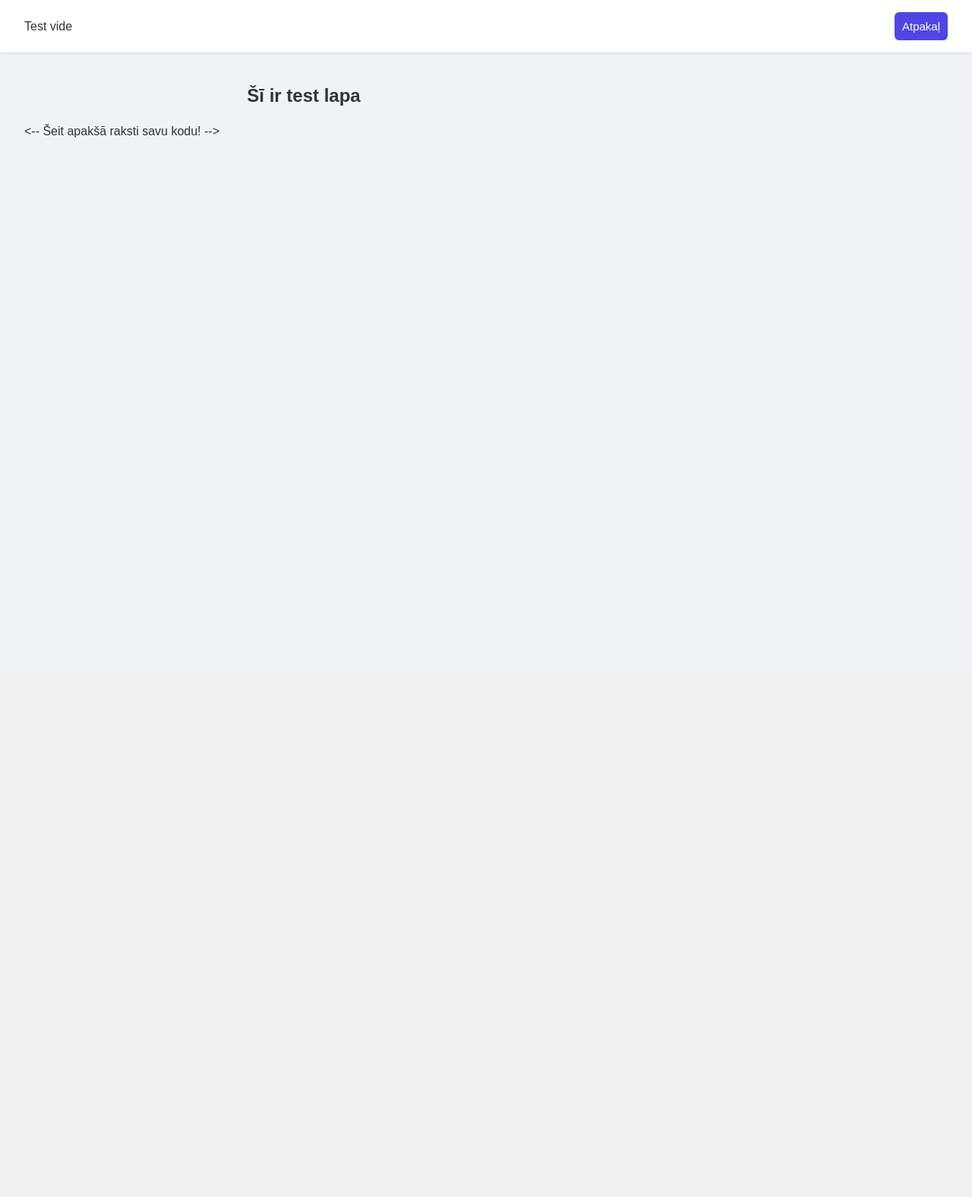
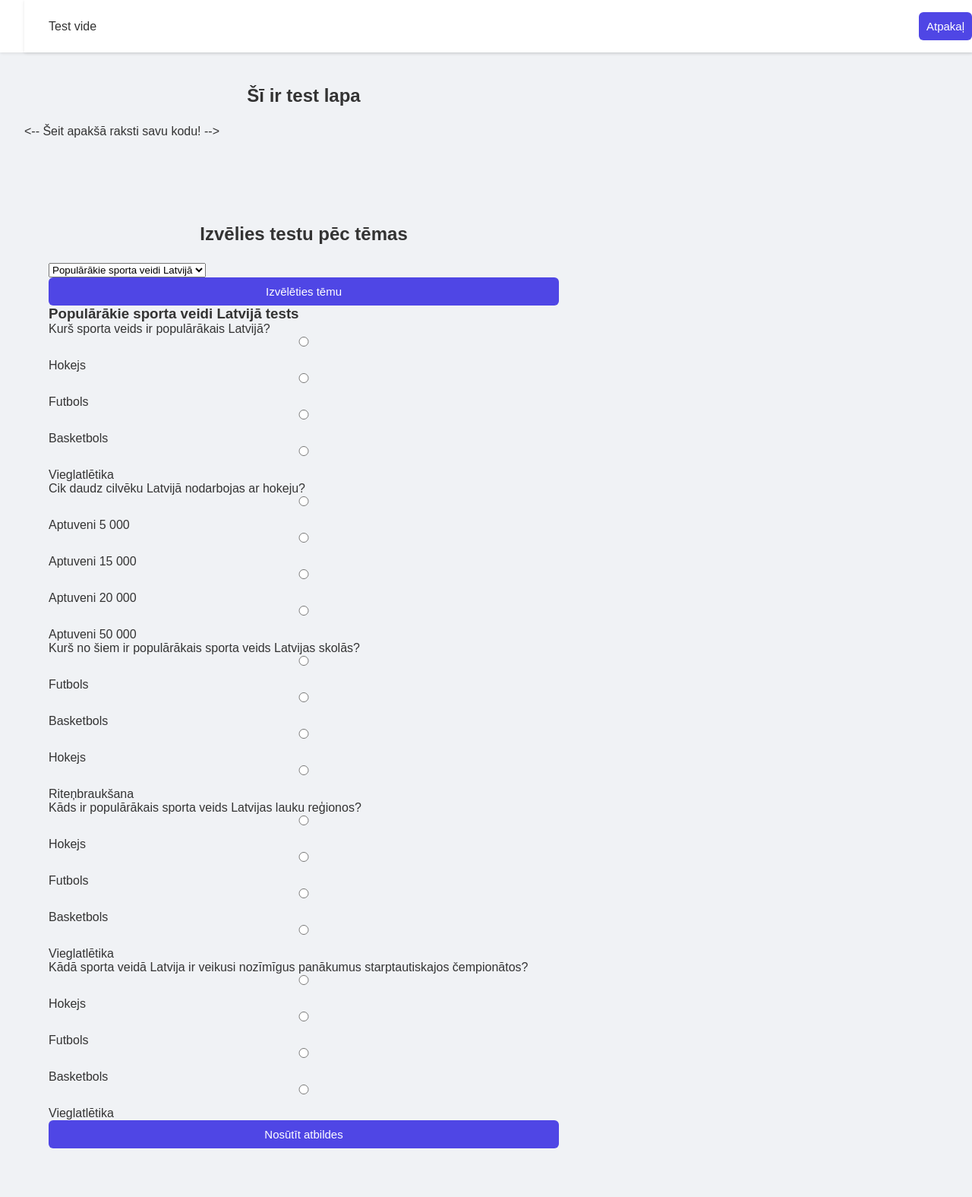
Before and after one commit to LiepinsDiepins/quiz-system, a PHP site: page /pages/test-quiz.php in a window 1280 px wide. Shown: the whole page at 76% size. Before the commit the page ends 181 px from the top, so only its background shows below. Run offline with PHP 8.4, Linux system fonts and the light colour scheme.

Commit message:
pievienota jauna funkcija

```diff
--- a/pages/test-quiz.php
+++ b/pages/test-quiz.php
@@ -22,7 +22,101 @@ session_start();
     <h2>Šī ir test lapa</h2>
 
    <-- Šeit apakšā raksti savu kodu! -->
+  <?php
+session_start();
 
+// Testa tēmas izvēle
+$topics = ['Populārākie sporta veidi Latvijā'];
+
+// Piemērs ar jautājumiem un atbildēm par populārākajiem sporta veidiem Latvijā
+$questions = [
+    'Populārākie sporta veidi Latvijā' => [
+        ['question' => 'Kurš sporta veids ir populārākais Latvijā?',
+         'answers' => ['Hokejs', 'Futbols', 'Basketbols', 'Vieglatlētika'],
+         'correct' => 0],
+
+        ['question' => 'Cik daudz cilvēku Latvijā nodarbojas ar hokeju?',
+         'answers' => ['Aptuveni 5 000', 'Aptuveni 15 000', 'Aptuveni 20 000', 'Aptuveni 50 000'],
+         'correct' => 1],
+
+        ['question' => 'Kurš no šiem ir populārākais sporta veids Latvijas skolās?',
+         'answers' => ['Futbols', 'Basketbols', 'Hokejs', 'Riteņbraukšana'],
+         'correct' => 1],
+
+        ['question' => 'Kāds ir populārākais sporta veids Latvijas lauku reģionos?',
+         'answers' => ['Hokejs', 'Futbols', 'Basketbols', 'Vieglatlētika'],
+         'correct' => 3],
+
+        ['question' => 'Kādā sporta veidā Latvija ir veikusi nozīmīgus panākumus starptautiskajos čempionātos?',
+         'answers' => ['Hokejs', 'Futbols', 'Basketbols', 'Vieglatlētika'],
+         'correct' => 0],
+    ]
+];
+
+$selectedTopic = isset($_POST['topic']) ? $_POST['topic'] : 'Populārākie sporta veidi Latvijā'; // Noklusējuma tēma
+
+if ($_SERVER['REQUEST_METHOD'] == 'POST' && isset($_POST['submit'])) {
+    $score = 0;
+    foreach ($questions[$selectedTopic] as $index => $question) {
+        if (isset($_POST['answer'][$index]) && $_POST['answer'][$index] == $question['correct']) {
+            $score++;
+        }
+    }
+    $_SESSION['score'] = $score;
+    header('Location: results.php'); // Pāradresēt uz rezultātu lapu
+    exit;
+}
+?>
+
+<!DOCTYPE html>
+<html lang="lv">
+<head>
+    <meta charset="UTF-8">
+    <title>Test lapa</title>
+    <link rel="stylesheet" href="../css/style.css">
+</head>
+<body>
+
+<nav>
+    <span>Test vide</span>
+    <a href="dashboard.php">
+        <button>Atpakaļ</button>
+    </a>
+</nav>
+
+<div class="container">
+    <h2>Izvēlies testu pēc tēmas</h2>
+
+    <!-- Tēmas izvēle -->
+    <form method="post" action="">
+        <select name="topic">
+            <?php foreach ($topics as $topic): ?>
+                <option value="<?= $topic ?>" <?= $topic == $selectedTopic ? 'selected' : '' ?>><?= $topic ?></option>
+            <?php endforeach; ?>
+        </select>
+        <button type="submit">Izvēlēties tēmu</button>
+    </form>
+
+    <!-- Testa jautājumu rādīšana -->
+    <h3><?= $selectedTopic ?> tests</h3>
+    <form method="post" action="">
+        <?php foreach ($questions[$selectedTopic] as $index => $question): ?>
+            <div class="question">
+                <p><?= $question['question'] ?></p>
+                <?php foreach ($question['answers'] as $key => $answer): ?>
+                    <label>
+                        <input type="radio" name="answer[<?= $index ?>]" value="<?= $key ?>"> <?= $answer ?>
+                    </label><br>
+                <?php endforeach; ?>
+            </div>
+        <?php endforeach; ?>
+
+        <button type="submit" name="submit">Nosūtīt atbildes</button>
+    </form>
+</div>
+
+</body>
+</html>
 
 </div>
 
```
Also changed, not shown: results.php (added, +21 -0 lines), quiz.db.
